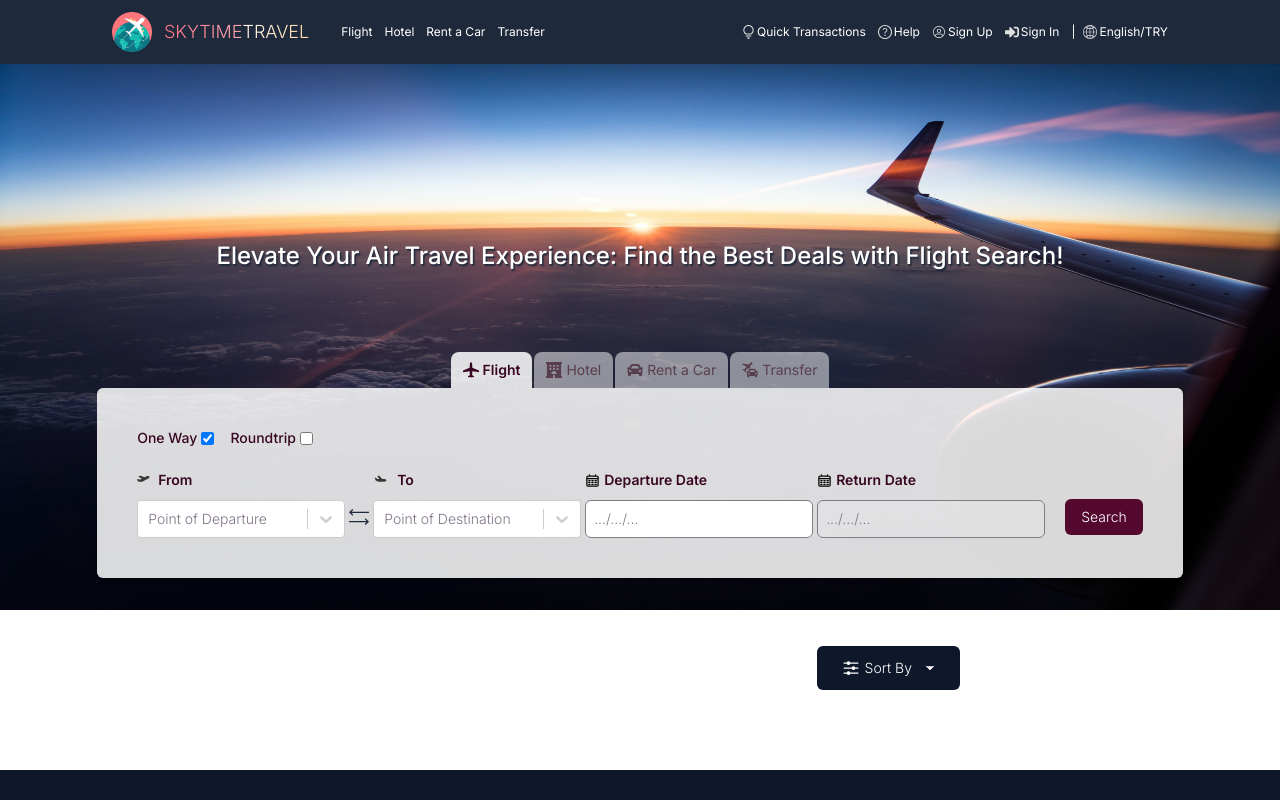
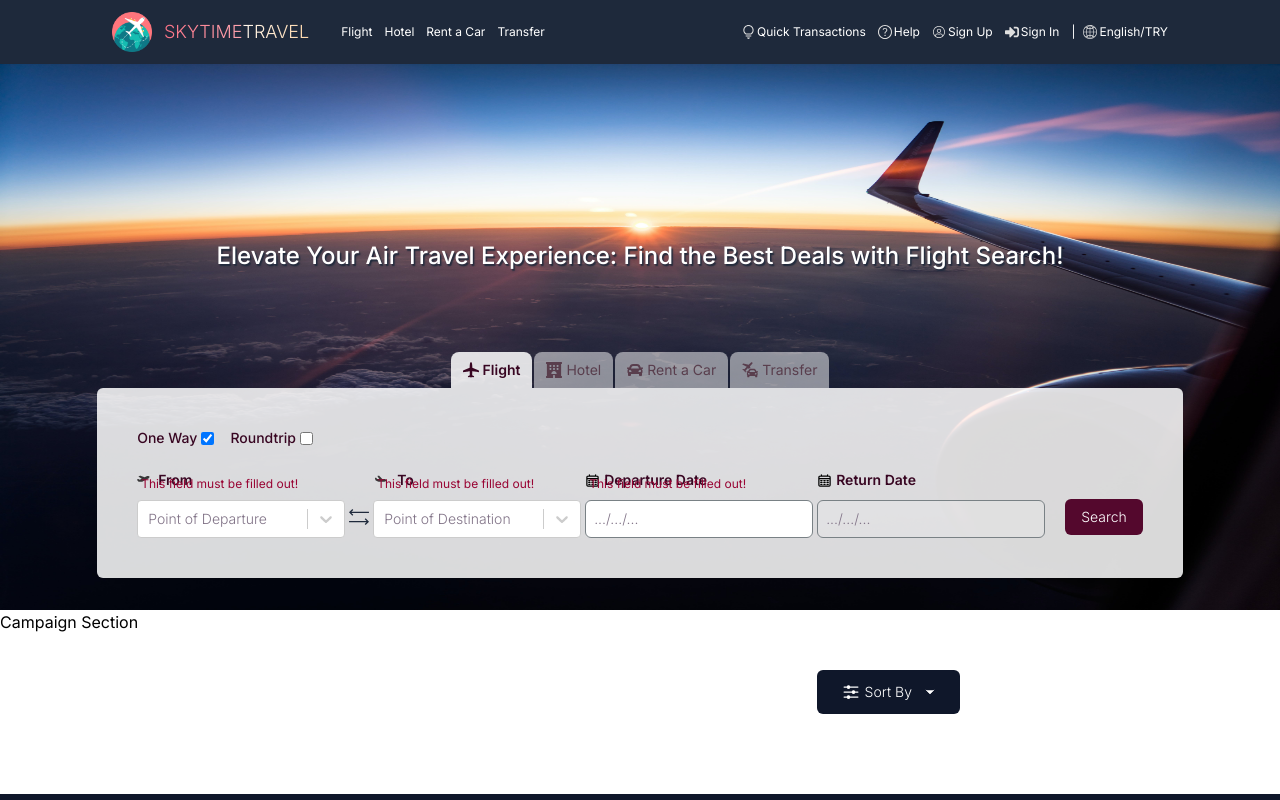
Before and after one commit to sevvalsaygat/flight-search-app, a Next.js app: page / in a window 1280 px wide. Both pictures are taken after typing "Sample", "Sample", "Sample" into the empty fields and a click on the button "Search". Shown: the top 800 px of the page. Built offline with nearby package versions, Linux system fonts and the light colour scheme.

Commit message:
feat: add validation to flight search form

```diff
--- a/app/page.tsx
+++ b/app/page.tsx
@@ -11,11 +11,11 @@ export default function Home() {
     <div className="min-h-screen flex flex-col justify-between">
       <Layout.Header />
       <HomeContainer.FlightSearchForm />
-      {/* {isFirstlySearched ? (
+      {isFirstlySearched ? (
         <HomeContainer.FlightList />
       ) : (
         <HomeContainer.CampaignSection />
-      )} */}
+      )}
       <HomeContainer.FlightList />
       <Layout.Footer />
     </div>
--- a/components/Form/DatePicker/index.tsx
+++ b/components/Form/DatePicker/index.tsx
@@ -77,7 +77,9 @@ const DatePicker: React.FC<SelectPropTypes> = ({
         />
       </div>
       {fieldError && (
-        <div className="text-red-500">{fieldError.message as string}</div>
+        <div className="fixed mt-2 ml-1 text-rose-500 text-xs font-normal">
+          {fieldError.message as string}
+        </div>
       )}
     </React.Fragment>
   );
--- a/components/Form/Select/index.tsx
+++ b/components/Form/Select/index.tsx
@@ -109,7 +109,9 @@ const Select: React.FC<SelectPropTypes> = ({
         />
       </div>
       {fieldError && (
-        <div className="mt-2 text-red-500">{fieldError.message as string}</div>
+        <div className="fixed mt-2 ml-1 text-rose-500 text-xs font-normal">
+          {fieldError.message as string}
+        </div>
       )}
     </React.Fragment>
   );
--- a/containers/Home/FlightSearchForm/index.tsx
+++ b/containers/Home/FlightSearchForm/index.tsx
@@ -45,7 +45,11 @@ const FlightSearchForm: React.FC<FlightSearchFormPropTypes> = () => {
   const { data } = api.useGetAirports();
   const [isOneWay, setIsOneWay] = useState(true);
 
-  const { handleSubmit, resetField } = useFormMethods;
+  const {
+    handleSubmit,
+    resetField,
+    formState: { errors },
+  } = useFormMethods;
   const airportOptions =
     data?.data.map((airport) => ({
       value: airport.refCode,
@@ -168,6 +172,9 @@ const FlightSearchForm: React.FC<FlightSearchFormPropTypes> = () => {
                     options={airportOptions}
                     name="from"
                     placeholder="Point of Departure"
+                    rules={{
+                      required: "This field must be filled out!",
+                    }}
                     isSearchable
                     isClearable
                     className="w-52"
@@ -181,6 +188,9 @@ const FlightSearchForm: React.FC<FlightSearchFormPropTypes> = () => {
                     options={airportOptions}
                     name="to"
                     placeholder="Point of Destination"
+                    rules={{
+                      required: "This field must be filled out!",
+                    }}
                     isSearchable
                     isClearable
                     className="w-52"
@@ -194,6 +204,9 @@ const FlightSearchForm: React.FC<FlightSearchFormPropTypes> = () => {
                     className="flex flex-col"
                     variant="primary"
                     placeholder=".../.../..."
+                    rules={{
+                      required: "This field must be filled out!",
+                    }}
                   />
                 </div>
                 <div className="flex flex-col">
@@ -205,6 +218,11 @@ const FlightSearchForm: React.FC<FlightSearchFormPropTypes> = () => {
                     variant="primary"
                     disabled={isOneWay}
                     placeholder=".../.../..."
+                    rules={{
+                      required: isOneWay
+                        ? false
+                        : "This field must be filled out!",
+                    }}
                   />
                 </div>
               </div>
--- a/tailwind.config.ts
+++ b/tailwind.config.ts
@@ -39,6 +39,7 @@ const config: Config = {
         rose: {
           100: "#f7f5f6",
           200: "#e3e1e2",
+          500: "#990534",
         },
       },
       fontSize: {
```
